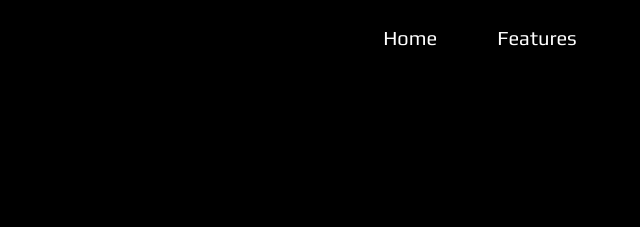
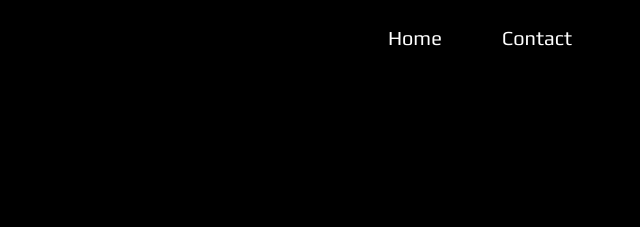
Before and after one commit to rishabh3201/chatbot, a plain HTML site: page start.html in a window 1280 px wide. Shown: the top 227 px of the page, 640-1280 px from the left. Drawn offline with nearby package versions, Linux system fonts and the light colour scheme.

Commit message:
Update start.html

```diff
--- a/start.html
+++ b/start.html
@@ -14,7 +14,7 @@
         </ul>
         <ul class="RightNav">
             <li><a href="index.html">Home</a></li>
-            <li><a href="#Features">Features</a></li>
+            <li><a href="#Contact">Contact</a></li>
         </ul>
         </nav>
         <section class="sec1">
```
